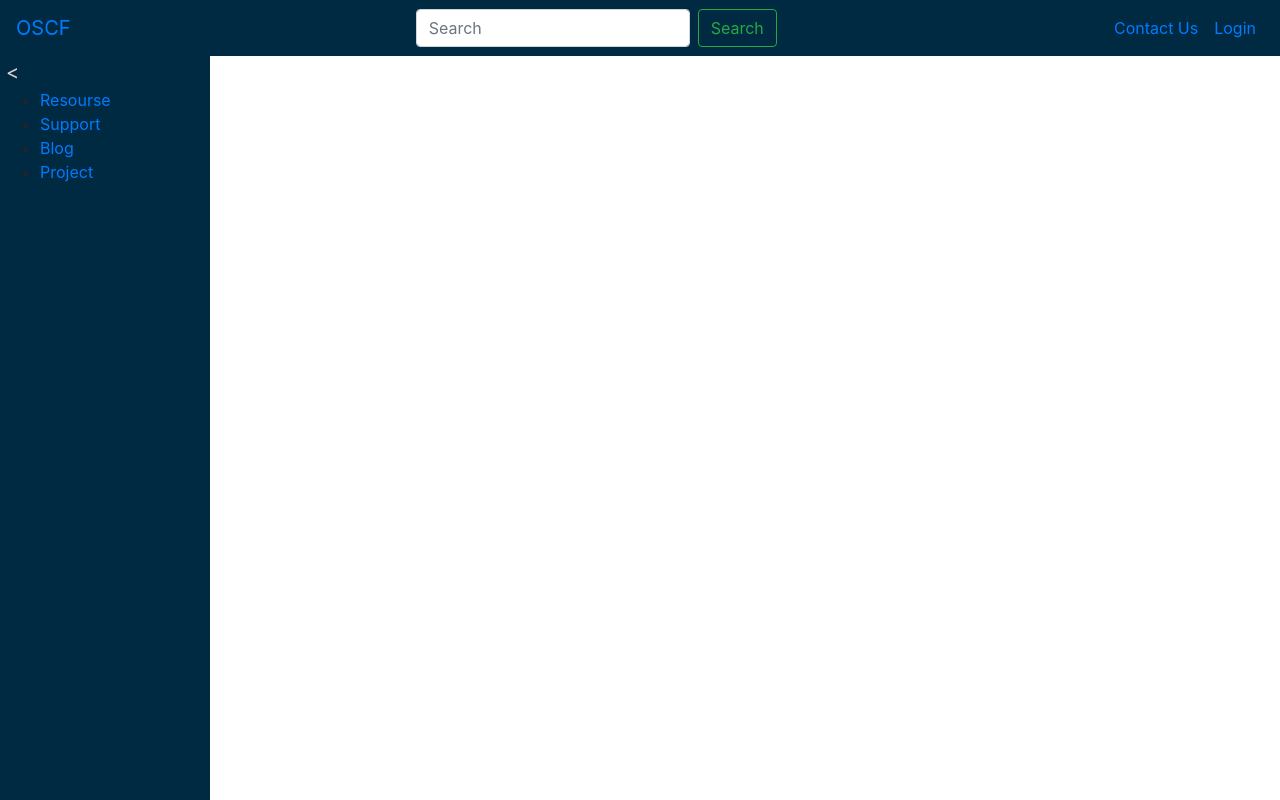
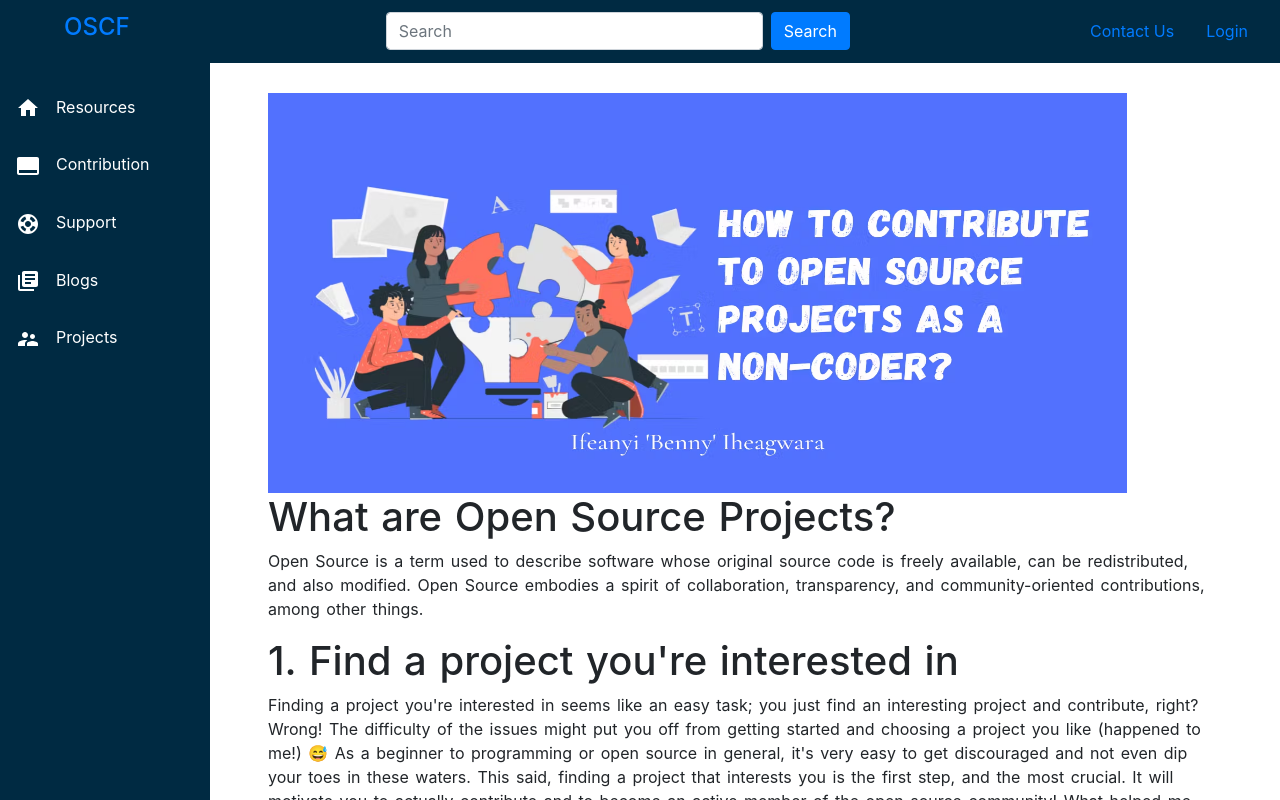
Before and after one commit to Internauts-Infotech-Intern/OSCF-WebApp, a React (Create React App) app in the folder frontend/: page /contribution in a window 1280 px wide. Built offline with nearby package versions, Linux system fonts and the light colour scheme.

Commit message:
after add contribution page and change styles in sidebar by aarju

```diff
--- a/frontend/package.json
+++ b/frontend/package.json
@@ -3,6 +3,11 @@
   "version": "0.1.0",
   "private": true,
   "dependencies": {
+    "@emotion/react": "^11.11.0",
+    "@emotion/styled": "^11.11.0",
+    "@mui/icons-material": "^5.11.16",
+    "@mui/material": "^5.13.2",
+    "@mui/styled-engine-sc": "^5.12.0",
     "@react-oauth/google": "^0.11.0",
     "@testing-library/jest-dom": "^5.16.5",
     "@testing-library/react": "^13.4.0",
@@ -15,6 +20,7 @@
     "react-pro-sidebar": "^1.1.0-alpha.1",
     "react-router-dom": "^6.11.1",
     "react-scripts": "5.0.1",
+    "styled-components": "^5.3.11",
     "web-vitals": "^2.1.4"
   },
   "scripts": {
--- a/frontend/src/App.css
+++ b/frontend/src/App.css
@@ -13,11 +13,13 @@
   flex: 25;
   position: relative;
   display: flex;
+  overflow-y: auto;
 }
 
 .main-area {
   flex: 25;
   padding: 10px;
+  overflow-y: scroll;
 }
 
 body{
--- a/frontend/src/App.js
+++ b/frontend/src/App.js
@@ -8,6 +8,7 @@ import Sidebar from "./components/Sidebar";
 import "./App.css";
 import "bootstrap/dist/css/bootstrap.min.css";
 
+import Contribution from "./contribution/Contribution";
 function App() {
   return (
     <div className="app">
@@ -21,7 +22,7 @@ function App() {
             <Route path="/" element={<Home />} />
             <Route path="/signup" element={<Signup />} />
             <Route path="/login" element={<Login />} />
-              {/* <Route path="/contact" element={<Signup />} /> */}
+            <Route path="/contribution" element={<Contribution />} />
           </Routes>
         </div>
       </div>
--- a/frontend/src/components/Navbar.js
+++ b/frontend/src/components/Navbar.js
@@ -5,43 +5,31 @@ import { Link } from "react-router-dom";
 const Navbar = () => {
   return (
     <nav className=" MyNavbar navbar navbar-expand-lg">
-      <button
-        className="navbar-toggler"
-        type="button"
-        data-toggle="collapse"
-        data-target="#navbarTogglerDemo03"
-        aria-controls="navbarTogglerDemo03"
-        aria-expanded="false"
-        aria-label="Toggle navigation"
-      >
-        <span className="navbar-toggler-icon"></span>
-      </button>
-
-      <Link to={"/"} className="navbar-brand">
-        OSCF
-      </Link>
+      <div className="navbar-brand ml-lg-5">
+        <Link to={"/"} className="navbar-brand p-0">
+          <h4 className="p-0">OSCF</h4>
+        </Link>
+      </div>
       <div className="collapse navbar-collapse" id="navbarTogglerDemo03">
-        <form className="form-inline ml-auto mt-2 mt-lg-0">
+        <div className="form-inline ml-auto mt-2 mt-lg-0">
           <input
-            className="form-control mr-sm-2"
+            className="form-control mr-sm-2 "
             type="search"
             placeholder="Search"
             aria-label="Search"
+            size={30}
           />
-          <button
-            className="btn btn-outline-success my-2 my-sm-0"
-            type="submit"
-          >
+          <button className="btn btn-primary   my-2 my-sm-0" type="button">
             Search
           </button>
-        </form>
+        </div>
         <ul className="navbar-nav ml-auto mt-2 mt-lg-0">
-          <li className="nav-item active">
+          <li className="nav-item mx-2">
             <Link to={"#"} className="nav-link">
               Contact Us
             </Link>
           </li>
-          <li className="nav-item">
+          <li className="nav-item mx-2">
             <Link to={"/login"} className="nav-link">
               Login
             </Link>
--- a/frontend/src/components/Sidebar.js
+++ b/frontend/src/components/Sidebar.js
@@ -1,6 +1,13 @@
 import React, { useState } from "react";
 import "./sidebar.css";
+import { Link } from "react-router-dom";
 
+import HomeIcon from "@mui/icons-material/Home";
+import CallToActionIcon from "@mui/icons-material/CallToAction";
+import LibraryBooksIcon from "@mui/icons-material/LibraryBooks";
+import ArticleIcon from "@mui/icons-material/Article";
+import SupervisorAccountIcon from "@mui/icons-material/SupervisorAccount";
+import SupportIcon from "@mui/icons-material/Support";
 
 const Sidebar = () => {
   const [isOpen, setIsOpen] = useState(true);
@@ -11,25 +18,30 @@ const Sidebar = () => {
 
   return (
     <aside className={`sidebar ${isOpen ? "open" : "closed"}`}>
-      {/* Your sidebar content goes here */}
-      <button className="toggle-button" onClick={toggleSidebar}>
-        {isOpen ? "<" : ">"}
-      </button>
-      <div id="l_nav">
-        <ul>
-          <li>
-            <a href="/#">Resourse</a>
-          </li>
-          <li>
-            <a href="/#">Support</a>
-          </li>
-          <li>
-            <a href="/#">Blog</a>
-          </li>
-          <li>
-            <a href="/#">Project</a>
-          </li>
+      <div className="d-flex flex-column flex-shrink-0 p-3 text-bg-dark">
+        <ul className="nav nav-pills flex-column mb-auto">
+          <Link className="navItem nav-item py-3 text-white" to="#">
+            <HomeIcon />
+            <span className="fs-4 ml-3">Resources</span>
+          </Link>
+          <Link className="navItem nav-item py-3 text-white" to="/contribution">
+            <CallToActionIcon />
+            <span className="fs-4 ml-3">Contribution</span>
+          </Link>
+          <Link className="navItem nav-item py-3 text-white" to="#">
+            <SupportIcon />
+            <span className="fs-4 ml-3">Support</span>
+          </Link>
+          <Link className="navItem nav-item py-3 text-white" to="#">
+            <LibraryBooksIcon />
+            <span className="fs-4 ml-3">Blogs</span>
+          </Link>
+          <Link className="navItem nav-item py-3 text-white" to="#">
+            <SupervisorAccountIcon />
+            <span className="fs-4 ml-3">Projects</span>
+          </Link>
         </ul>
+        <hr />
       </div>
     </aside>
   );
--- a/frontend/src/components/sidebar.css
+++ b/frontend/src/components/sidebar.css
@@ -1,9 +1,6 @@
-
-
 .sidebar {
   background-color:#002a42;
 }
-
 
 .sidebar.open {
   flex: 5;
@@ -20,3 +17,10 @@
   font-size: 20px;
   cursor: pointer;
 }
+
+.navItem{
+}
+
+.nav.navItem :hover{
+  background-color: #e1cece;
+}
--- a/frontend/src/contribution/Contribution.css
+++ b/frontend/src/contribution/Contribution.css
@@ -1,15 +1,13 @@
-.content{
+.MyContent {
   display: flex;
   flex-flow:column wrap;
   justify-content: center;
-    padding-left: 180px;
-    margin-top: 120px;
+  margin-top: 20px;
   word-spacing: 2px;
 
 }
 
-  img{
+img {
   width: 90%;
   height: 400px;
-
 }
--- a/frontend/src/contribution/Contribution.js
+++ b/frontend/src/contribution/Contribution.js
@@ -1,80 +1,96 @@
 import React from "react";
-import img1 from "./images/img1.avif";
-import img2 from "./images/img2.avif";
+import img1 from "../images/img1.avif";
+import img2 from "../images/img2.avif";
+import "./Contribution.css";
 
-function Contribution(){
-    return(<div class = "content">
-      <img src = {img1}></img>
+function Contribution() {
+  return (
+    <div className="MyContent px-5">
+      <img src={img1}></img>
       <h1>What are Open Source Projects?</h1>
       <p>
-       Open Source is a term used to describe software whose original source code is freely available, can be redistributed, and also modified. Open Source embodies a spirit of collaboration, transparency, and community-oriented contributions, among other things.
+        Open Source is a term used to describe software whose original source
+        code is freely available, can be redistributed, and also modified. Open
+        Source embodies a spirit of collaboration, transparency, and
+        community-oriented contributions, among other things.
       </p>
 
-
       <h1>1. Find a project you're interested in </h1>
-      <p>Finding a project you're interested in seems like an easy task; you just find an interesting project and contribute, right?
-
-
-        Wrong!
-
-        The difficulty of the issues might put you off from getting started and choosing a project you like (happened to me!) 😅
-
-        As a beginner to programming or open source in general, it's very easy to get discouraged and not even dip your toes in these waters.
-
-        This said, finding a project that interests you is the first step, and the most crucial. It will motivate you to actually contribute and to become an active member of the open source community!
-
-        What helped me decide was to think about a project I wanted to do, and see if someone else did it. Do they need help? Can you improve it? Can you implement your ideas to the project?
-
-        Or...
-
-        Is there a specific project you're really passionate about? Is there a project you want to be part of?</p>
+      <p>
+        Finding a project you're interested in seems like an easy task; you just
+        find an interesting project and contribute, right? Wrong! The difficulty
+        of the issues might put you off from getting started and choosing a
+        project you like (happened to me!) 😅 As a beginner to programming or
+        open source in general, it's very easy to get discouraged and not even
+        dip your toes in these waters. This said, finding a project that
+        interests you is the first step, and the most crucial. It will motivate
+        you to actually contribute and to become an active member of the open
+        source community! What helped me decide was to think about a project I
+        wanted to do, and see if someone else did it. Do they need help? Can you
+        improve it? Can you implement your ideas to the project? Or... Is there
+        a specific project you're really passionate about? Is there a project
+        you want to be part of?
+      </p>
 
       <h1> 2. Filter out issues ☝️</h1>
       <p>
-  Filter out issues with tags or labels on Github!
-
-  Doing this will make your search much easier. As a beginner, I'd search for good first issues or something simple like bug fix. These tags will have simple issues that are most likely beginner friendly. You can search these on the search bar too!
-
-  On the image below, once you click on the issues tab on the navbar from a repository, you can click on labels and find a tag that interests you.</p>
-  <img src = {img2}></img>
+        Filter out issues with tags or labels on Github! Doing this will make
+        your search much easier. As a beginner, I'd search for good first issues
+        or something simple like bug fix. These tags will have simple issues
+        that are most likely beginner friendly. You can search these on the
+        search bar too! On the image below, once you click on the issues tab on
+        the navbar from a repository, you can click on labels and find a tag
+        that interests you.
+      </p>
+      <img src={img2}></img>
 
       <h1>3. Meet your project 👋</h1>
       <p>
-  Before you contribute, you gotta make sure to know a bit about the project first. Don't forget to go through the README.md and the contributing guidelines before you contribute! In my opinion, this is a crucial step; you inform yourself about the project and learn how you can properly contribute in a way that's helpful to the project, instead of a way you think might be helpful.</p>
-
+        Before you contribute, you gotta make sure to know a bit about the
+        project first. Don't forget to go through the README.md and the
+        contributing guidelines before you contribute! In my opinion, this is a
+        crucial step; you inform yourself about the project and learn how you
+        can properly contribute in a way that's helpful to the project, instead
+        of a way you think might be helpful.
+      </p>
 
       <h1>4. Get assigned 👩‍🏫</h1>
       <p>
-      This is mostly optional, but I noticed that maintainers tend to be more involved when it comes to projects that are smaller in scale.
-
-  Personally, I think that this might be a better option for people that are first starting to contribute....a little guidance ain't hurt nobody!!😉
-
-  Once you choose an issue you want to work on, ask the maintainer to get assigned through the comments!
+        This is mostly optional, but I noticed that maintainers tend to be more
+        involved when it comes to projects that are smaller in scale.
+        Personally, I think that this might be a better option for people that
+        are first starting to contribute....a little guidance ain't hurt
+        nobody!!😉 Once you choose an issue you want to work on, ask the
+        maintainer to get assigned through the comments!
       </p>
 
-    <h1>
-    5. Fork, clone, & run the project locally🍴
-    </h1>
+      <h1>5. Fork, clone, & run the project locally🍴</h1>
       <p>
-    Smaller issues like grammar in documentation don't really require you to go through this step. You can just edit it on Github itself. However, you will most likely be required to fork the project when you're fixing issues related to code! Although, it all really depends on the contributing guidelines. Read them!
+        Smaller issues like grammar in documentation don't really require you to
+        go through this step. You can just edit it on Github itself. However,
+        you will most likely be required to fork the project when you're fixing
+        issues related to code! Although, it all really depends on the
+        contributing guidelines. Read them!
       </p>
 
-    <h1>
-    6. Commit, push, & request a PR 👏
-    </h1>
+      <h1>6. Commit, push, & request a PR 👏</h1>
       <p>
-    After you've forked and cloned the project, make the changes, and after you've committed your changes locally, push them to the remote repository. Then, open a Pull Request! The maintainers will get back to you with new feedback if there are things to improve. Maintainers are usually really nice and happy to help!
+        After you've forked and cloned the project, make the changes, and after
+        you've committed your changes locally, push them to the remote
+        repository. Then, open a Pull Request! The maintainers will get back to
+        you with new feedback if there are things to improve. Maintainers are
+        usually really nice and happy to help!
       </p>
 
       <h1>7. Get your first PR merged to main 😎</h1>
       <p>
-    Well done!! Congratulations on your first contribution to open source!!🎉🥳
-
-  Don't worry if you don't get it the first time. Contributing to open source is a skill that takes time to learn and fully digest!!
+        Well done!! Congratulations on your first contribution to open
+        source!!🎉🥳 Don't worry if you don't get it the first time.
+        Contributing to open source is a skill that takes time to learn and
+        fully digest!!
       </p>
-
     </div>
-    )
+  );
 }
 
 export default Contribution;
--- a/frontend/src/index.js
+++ b/frontend/src/index.js
@@ -11,10 +11,7 @@ const root = createRoot(document.getElementById("root"));
 root.render(
   <GoogleOAuthProvider clientId="754777254417-e177q2glmotv28lllmm7chn9p6krevpi.apps.googleusercontent.com">
     <BrowserRouter>
-        <div className="App">
-          <App />
-        </div>
-
+      <App />
     </BrowserRouter>
   </GoogleOAuthProvider>
 );
```
Also changed, not shown: frontend/src/images/logo512.png (added), package.json (line endings or trailing spaces), 1 other file (tests, documents, lock files or other folders). Lines whose indentation alone changed are shown as unchanged.
